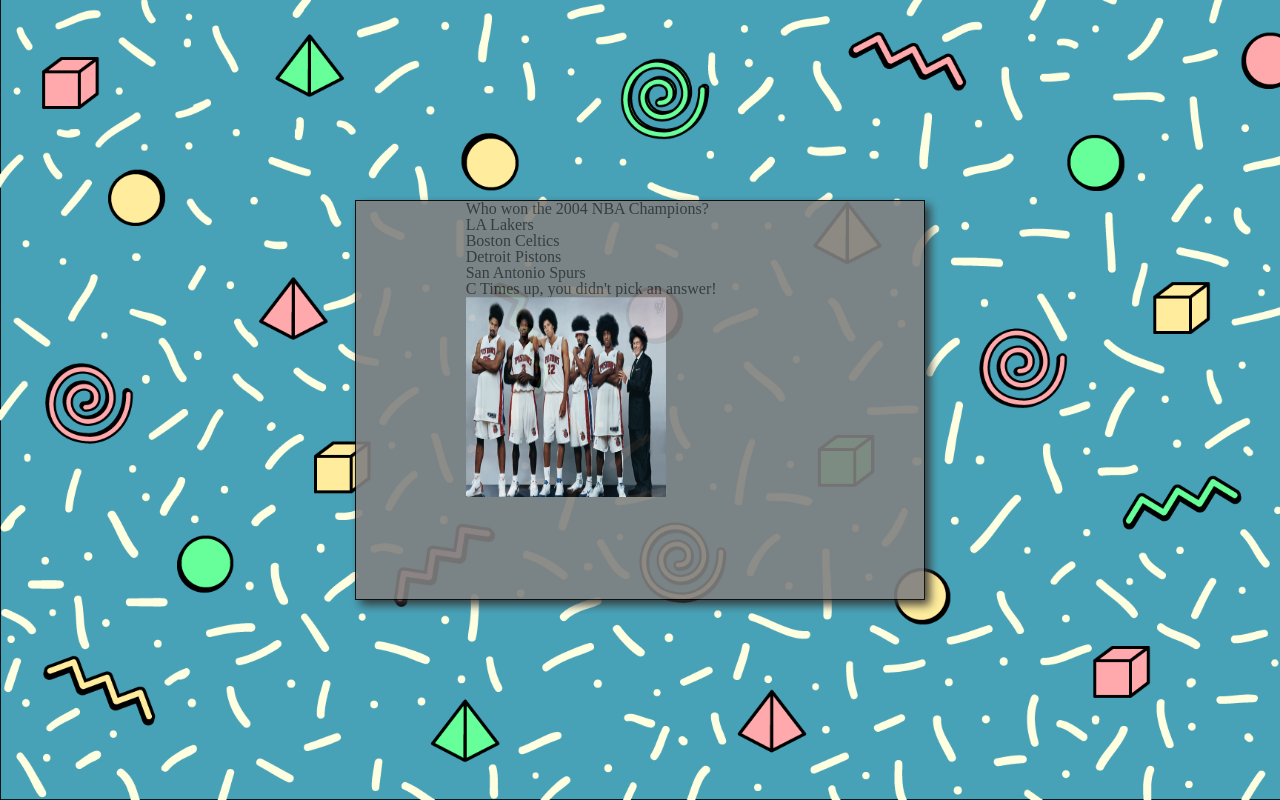
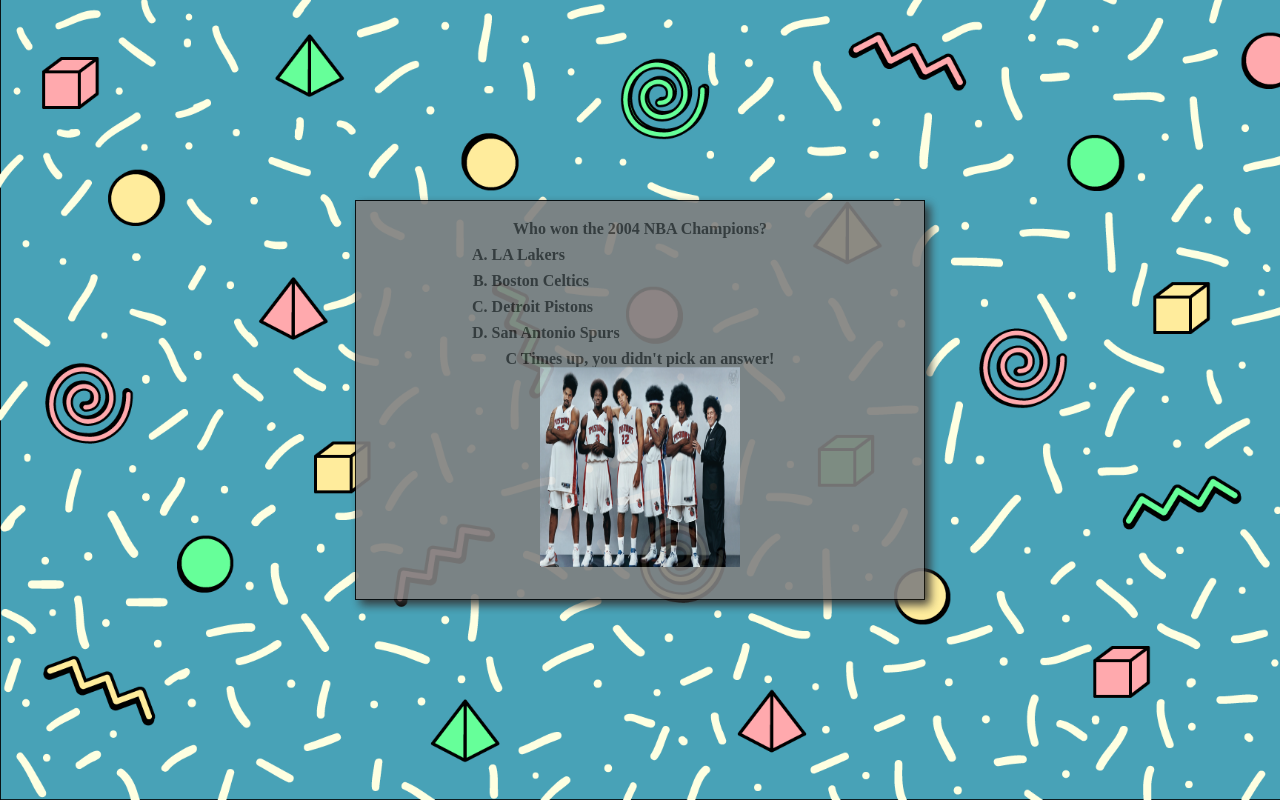
Before and after one commit to 7seven7lst/TriviaGame, a PHP site: page / in a window 1280 px wide. Run offline with PHP 8.4, Linux system fonts and the light colour scheme; some libraries are stand-ins or nearby versions.

Commit message:
[update] styling and ui adjustment

```diff
--- a/assets/css/style.css
+++ b/assets/css/style.css
@@ -1,8 +1,30 @@
 body {
 	background-image: url("../images/background.png");
 	background-size: cover;
+	text-align: center;
+	font-size: 16px;
+	font-weight: bold;
 }
 
+ol {
+	list-style-type: upper-alpha;
+	margin-left: 20%;
+	margin-right: 20%;
+}
+
+li {
+	text-align: left;
+	margin:10px;
+}
+
+li:hover {
+	background-color: #ddb111;
+}
+
+li.selected{
+	background-color: #ea5119;
+	filter: drop-shadow(2px 2px 2px);
+}
 
 .Aligner {
   display: flex;
@@ -14,6 +36,25 @@
   max-width: 50%;
 }
 
+.Aligner-item--bottom {
+  align-self: flex-end;
+}
+
+#trivia-container {
+	margin:20px;
+
+}
+
 .button-hide {
 	display: none;
 }
+
+.restart-button {
+  background-color: #7f41db;
+  color: white;
+}
+
+.restart-button:hover {
+	color: white;
+	filter: drop-shadow(2px 2px 2px);
+}
--- a/assets/javascript/app.js
+++ b/assets/javascript/app.js
@@ -1,8 +1,8 @@
 const data =[
 {question: "Who won the 2004 NBA Champions?", choices: {"A": "LA Lakers", "B":"Boston Celtics", "C": "Detroit Pistons", "D": "San Antonio Spurs"}, key: "C", ref: "piston.png"},
-{question: "What is the most popular breed of dog in the United States?", choices: {"A": "Beagles", "B":"British Bulldogs", "C": "Labrador Retriever", "D": "Chihuahua"}, key: "C", ref: "retriever.png"},
-{question: "Madagascar is an island located of the southeast coast of what continent?", choices: {"A": "Africa", "B":"Asia", "C": "South America", "D": "Oceania"}, key: "A", ref: "madagascar.png"},
-{question: "Yerevan, one of the world's oldest continuously inhabited cities, is the capital of what country?", choices: {"A": "Argentina", "B":"Armenia", "C": "Georgia", "D": "India"}, key: "B", ref: "yerevan.png"},
+//{question: "What is the most popular breed of dog in the United States?", choices: {"A": "Beagles", "B":"British Bulldogs", "C": "Labrador Retriever", "D": "Chihuahua"}, key: "C", ref: "retriever.png"},
+//{question: "Madagascar is an island located of the southeast coast of what continent?", choices: {"A": "Africa", "B":"Asia", "C": "South America", "D": "Oceania"}, key: "A", ref: "madagascar.png"},
+//{question: "Yerevan, one of the world's oldest continuously inhabited cities, is the capital of what country?", choices: {"A": "Argentina", "B":"Armenia", "C": "Georgia", "D": "India"}, key: "B", ref: "yerevan.png"},
 ];
 
 class TriviaQuestion {
@@ -54,10 +54,15 @@
 	}
 
 	determineAnswer(id, game){
+		if (!game.clicked) {
 			let displayImg = $("<img>");
 			let base = `./assets/images/`;
 			displayImg.attr({"src": `${base}/${this.ref}`, "width": "200px", "height":"200px"});
 			$("#img-container").append(displayImg);
+		}
+
+		if (!game.clicked){
+			$(`#${id}`).attr({"class": "selected"});
 			if (id === this.key){
 				$("#right-or-wrong").text("You are correct!");
 				game.gameStatus.correct++;
@@ -68,6 +73,8 @@
 				game.gameStatus.incorrect++;
 				$("#right-or-wrong").text("Times up, you didn't pick an answer!");
 			}
+		}
+		game.clicked=true;
 	}
 
 	handleClick(id, game){
@@ -91,6 +98,7 @@
 		this.questionIndex = -1;
 		this.currentQuestion = null;
 		this.gameStatus = {correct: 0, incorrect: 0};
+		this.clicked = false;
 	}
 
 	displayNextQuestion(){
@@ -106,23 +114,27 @@
 			// game over
 			console.log("game over, your record is>>>", this.gameStatus);
 			$("#stats").text(`You guessed ${this.gameStatus.correct} right, and ${this.gameStatus.incorrect} wrong`);
-			$("#restart").attr({"class":""});
+			$("#restart").attr({"class":"btn restart-button Aligner-item"});
 		}
+		this.clicked = false;
 	}
 }
 
 $(document).ready(function(){
 	let game = new TriviaGame(data);
 	game.displayNextQuestion();
+	let clicked = false;
 	$(document).on('click', "li", function(){
 		let id = $(this).attr("id");
-		game.currentQuestion.handleClick(id, game);
-
+		clicked = true;
+		game.currentQuestion.handleClick(id, game, clicked);
 	});
 	$(document).on('click', "#restart", function(){
 		$("#restart").attr({"class":"button-hide"});
 		$("#stats").html("");
+		clicked = false;
 		game = new TriviaGame(data);
 		game.displayNextQuestion();
 	});
+
 });
--- a/index.html
+++ b/index.html
@@ -11,7 +11,7 @@
 <body>
 	<div class="container Aligner" style="height:100%;">
 		<div class="row Aligner-item" style="border: 1px solid black; min-height: 50%; min-width: 50%; background-color: grey; opacity: 0.9; filter: drop-shadow(5px 5px 5px);">
-			<div class="col-xs-8 col-xs-offset-2" >
+			<div  id="trivia-container" style="min-height: 30%">
 				<div id="question">
 				</div>
 				<div id="test">
@@ -21,8 +21,8 @@
 				<span id="right-or-wrong"></span>
 				<span id="stats"></span>
 				<div id="img-container"></div>
-				<button id="restart" class="button-hide">Restart?</button>
 			</div>
+			<button id="restart" class="button-hide">Restart?</button>
 		</div>
 	</div>
 <script src="https://code.jquery.com/jquery.js"></script>
```
Lines whose indentation alone changed are shown as unchanged.
